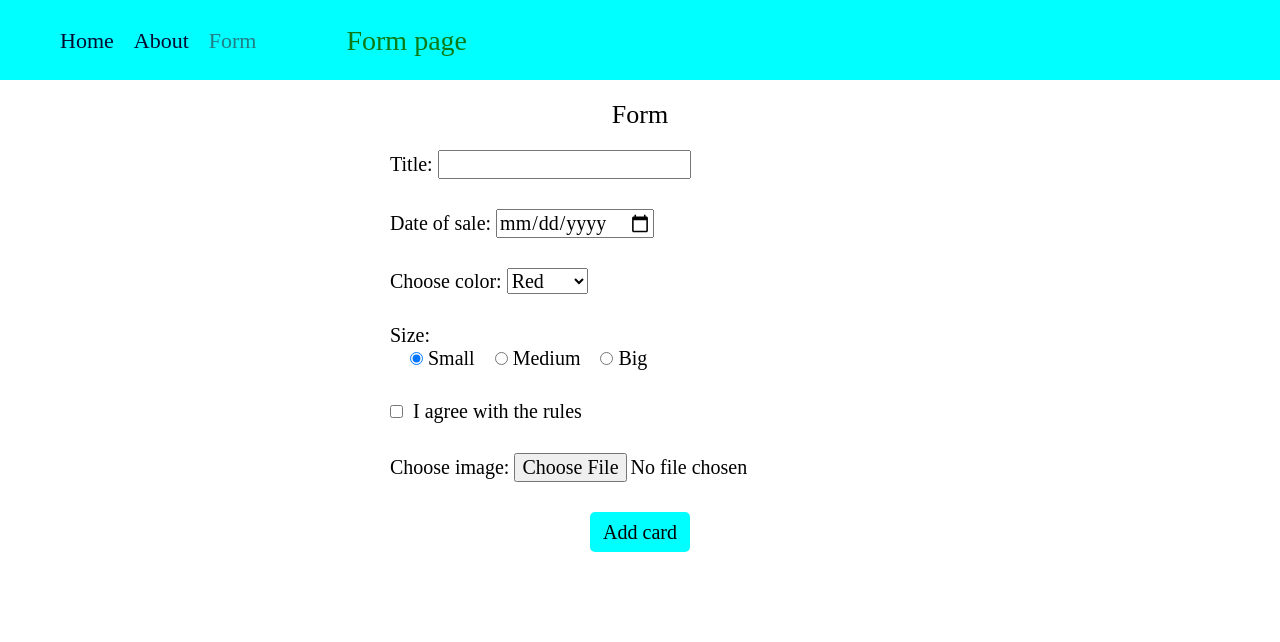
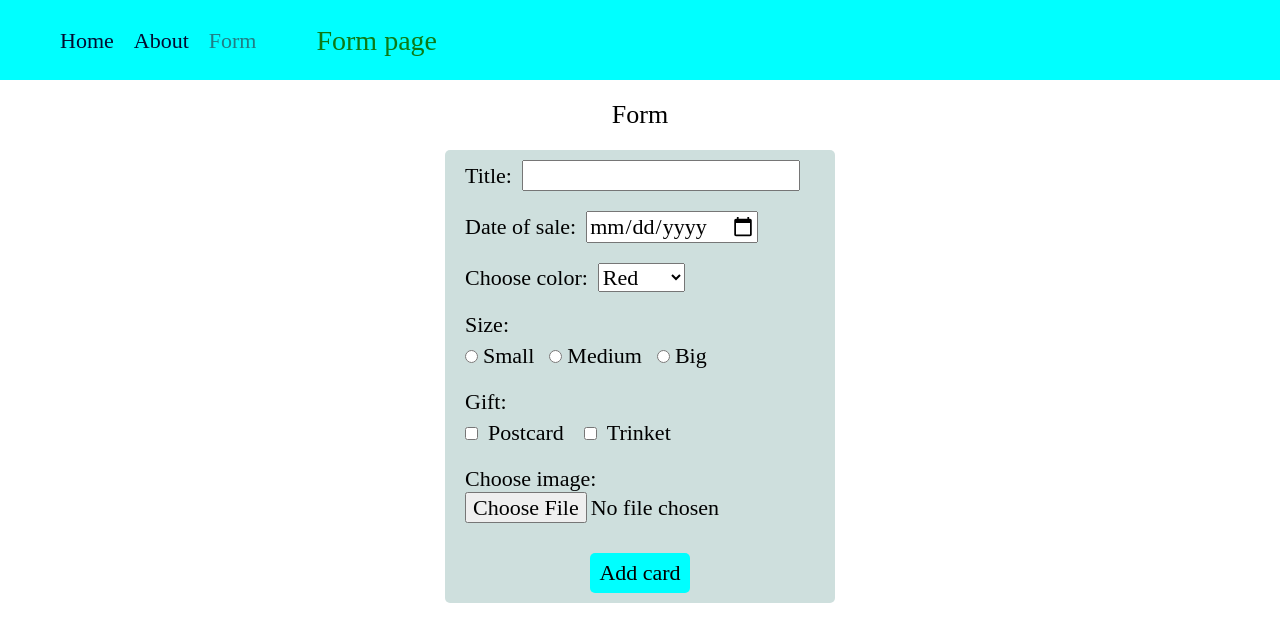
Before and after one commit to anast-ananko/rs-react, a React (Vite) app: page /form in a window 1280 px wide. Shown: the top 642 px of the page. Built offline with nearby package versions, Linux system fonts and the light colour scheme.

Commit message:
feat: add refs and template for card

```diff
--- a/src/components/FormData/Form/index.tsx
+++ b/src/components/FormData/Form/index.tsx
@@ -1,19 +1,30 @@
 import React, { Component, createRef, RefObject } from 'react';
 
-import { IForm } from '../../../interfaces/form';
+import { IFormProps, IFormState } from '../../../interfaces/form';
 
-class Form extends Component<IForm, Record<string, never>> {
+class Form extends Component<IFormProps, IFormState> {
   inputRef: RefObject<HTMLInputElement>;
   dateRef: RefObject<HTMLInputElement>;
   colorRef: RefObject<HTMLSelectElement>;
   sizeRef_1: RefObject<HTMLInputElement>;
   sizeRef_2: RefObject<HTMLInputElement>;
   sizeRef_3: RefObject<HTMLInputElement>;
-  checkboxRef: RefObject<HTMLInputElement>;
+  checkboxRef_1: RefObject<HTMLInputElement>;
+  checkboxRef_2: RefObject<HTMLInputElement>;
   imageRef: RefObject<HTMLInputElement>;
 
-  constructor(props: IForm) {
+  constructor(props: IFormProps) {
     super(props);
+
+    this.state = {
+      formIsValid: false,
+      titleError: '',
+      dateError: '',
+      colorError: '',
+      sizeError: '',
+      checkboxError: '',
+      imageError: '',
+    };
 
     this.inputRef = createRef<HTMLInputElement>();
     this.dateRef = createRef<HTMLInputElement>();
@@ -21,90 +32,153 @@ class Form extends Component<IForm, Record<string, never>> {
     this.sizeRef_1 = createRef<HTMLInputElement>();
     this.sizeRef_2 = createRef<HTMLInputElement>();
     this.sizeRef_3 = createRef<HTMLInputElement>();
-    this.checkboxRef = createRef<HTMLInputElement>();
+    this.checkboxRef_1 = createRef<HTMLInputElement>();
+    this.checkboxRef_2 = createRef<HTMLInputElement>();
     this.imageRef = createRef<HTMLInputElement>();
   }
 
+  clearFields = () => {
+    if (this.inputRef && this.inputRef.current) {
+      this.inputRef.current.value = '';
+    }
+    if (this.dateRef && this.dateRef.current) {
+      this.dateRef.current.value = '';
+    }
+    if (this.colorRef && this.colorRef.current) {
+      this.colorRef.current.value = '';
+    }
+    if (this.sizeRef_1 && this.sizeRef_1.current) {
+      this.sizeRef_1.current.value = '';
+    }
+    if (this.sizeRef_2 && this.sizeRef_2.current) {
+      this.sizeRef_2.current.value = '';
+    }
+    if (this.sizeRef_3 && this.sizeRef_3.current) {
+      this.sizeRef_3.current.value = '';
+    }
+    if (this.checkboxRef_1 && this.checkboxRef_1.current) {
+      this.checkboxRef_1.current.value = '';
+    }
+    if (this.checkboxRef_2 && this.checkboxRef_2.current) {
+      this.checkboxRef_2.current.value = '';
+    }
+    if (this.imageRef && this.imageRef.current) {
+      this.imageRef.current.value = '';
+    }
+  };
+
   handleSubmit = (e: React.FormEvent<HTMLFormElement>): void => {
     e.preventDefault();
-    console.log(this.checkboxRef.current);
     const newCard = {
       title: this.inputRef.current!.value,
       date: this.dateRef.current!.value,
       color: this.colorRef.current!.value,
-      size: this.sizeRef_1.current?.checked
-        ? this.sizeRef_1.current?.value
-        : this.sizeRef_2.current?.checked
-        ? this.sizeRef_2.current?.value
-        : this.sizeRef_3.current?.value,
-      checkbox: this.checkboxRef.current?.checked,
-      image: this.imageRef.current!.value,
+      size: this.sizeRef_1.current!.checked
+        ? this.sizeRef_1.current!.value
+        : this.sizeRef_2.current!.checked
+        ? this.sizeRef_2.current!.value
+        : this.sizeRef_3.current!.value,
+      checkbox:
+        (this.checkboxRef_1.current?.checked ? this.checkboxRef_1.current?.value : '') +
+        ' ' +
+        (this.checkboxRef_2.current?.checked ? this.checkboxRef_2.current?.value : ''),
+      image: URL.createObjectURL(this.imageRef!.current!.files![0]),
     };
     this.props.addCard(newCard);
+    this.clearFields();
   };
 
   render() {
     return (
       <div className="form">
         <form className="form__content" onSubmit={this.handleSubmit}>
-          <label className="form__label">
-            Title: <input type="text" ref={this.inputRef} />
+          <div className="form__input">
+            <label htmlFor="form__input" className="form__label">
+              Title:
             </label>
-          <label className="form__label">
-            Date of sale: <input type="date" className="form__date" ref={this.dateRef} />
+            <input type="text" id="form__input" ref={this.inputRef} />
+          </div>
+          <div className="form__date">
+            <label htmlFor="form__date" className="form__label">
+              Date of sale:
             </label>
-          <label className="form__label">
-            Choose color:{' '}
-            <select className="form__select" ref={this.colorRef}>
-              <option value="Red">Red</option>
-              <option value="Orange">Orange</option>
-              <option value="Pink">Pink</option>
-              <option value="Blue">Blue</option>
+            <input type="date" id="form__date" ref={this.dateRef} />
+          </div>
+          <div className="form__select">
+            <label htmlFor="form__select" className="form__label">
+              Choose color:
+            </label>
+            <select id="form__select" ref={this.colorRef}>
+              <option value="empty">Red</option>
+              <option value="red">Red</option>
+              <option value="orange">Orange</option>
+              <option value="pink">Pink</option>
+              <option value="blue">Blue</option>
             </select>
-          </label>
-          <label className="form__label">
-            Size:
-            <fieldset>
+          </div>
+          <fieldset className="radio">
+            <legend className="legend">Size:</legend>
+            <div className="form__radio-item">
               <input
+                type="radio"
+                id="form__radio-1"
+                className="form__radio"
+                value="small"
+                name="size"
                 ref={this.sizeRef_1}
-                checked
+              />
+              <label htmlFor="form__radio-1">Small</label>
+            </div>
+            <div className="form__radio-item">
+              <input
                 type="radio"
-                value="Small"
+                id="form__radio-2"
                 className="form__radio"
+                value="medium"
                 name="size"
-              />{' '}
-              Small
+                ref={this.sizeRef_2}
+              />
+              <label htmlFor="form__radio-2">Medium</label>
+            </div>
+            <div className="form__radio-item">
               <input
-                ref={this.sizeRef_2}
                 type="radio"
-                value="Medium"
                 className="form__radio"
+                id="form__radio-3"
+                value="big"
                 name="size"
-              />{' '}
-              Medium
-              <input
                 ref={this.sizeRef_3}
-                type="radio"
-                value="Big"
-                className="form__radio"
-                name="size"
-              />{' '}
-              Big
+              />
+              <label htmlFor="form__radio-3">Big</label>
+            </div>
           </fieldset>
-          </label>
-          <label className="form__label">
+          <fieldset className="form__checkbox">
+            <legend className="legend">Gift:</legend>
+            <div className="form__checkbox-item">
               <input
                 type="checkbox"
-              name="checkbox"
-              className="form__checkbox"
-              ref={this.checkboxRef}
+                name="gift"
+                id="postcard"
+                value="postcard"
+                ref={this.checkboxRef_1}
               />
-            I agree with the rules
-          </label>
-          <label>
-            Choose image:{' '}
-            <input type="file" name="file" className="form__file" ref={this.imageRef} />
-          </label>
+              <label htmlFor="postcard">Postcard</label>
+            </div>
+            <div className="form__checkbox-item">
+              <input
+                type="checkbox"
+                name="gift"
+                id="trinket"
+                value="trinket"
+                ref={this.checkboxRef_2}
+              />
+              <label htmlFor="trinket">Trinket</label>
+            </div>
+          </fieldset>
+          <div className="form__file">
+            <label htmlFor="form__file">Choose image: </label>
+            <input id="form__file" type="file" name="file" ref={this.imageRef} />
+          </div>
           <button type="submit" className="form__button">
             Add card
           </button>
--- a/src/components/FormData/FormCardsList/index.tsx
+++ b/src/components/FormData/FormCardsList/index.tsx
@@ -8,9 +8,20 @@ class FormCardsList extends Component<IFormDataState, Record<string, never>> {
   }
   render() {
     return (
-      <div className="form-cards-list">
+      <div className="form-cards__list">
         {this.props.cards &&
-          this.props.cards.map((item, index) => <div key={index}>{item.title}</div>)}
+          this.props.cards.map((item, index) => (
+            <div key={index} className="form-cards__item">
+              <img src={item.image} alt={item.title} className="item__image" />
+              <div className="item__content">
+                <h3 className="item__title">Title: {item.title}</h3>
+                <div className="item__date">Date: {item.date}</div>
+                <div className="item__color">Color: {item.color}</div>
+                <div className="item__size">Size: {item.size}</div>
+                <div className="item__text">Gift: {item.checkbox}</div>
+              </div>
+            </div>
+          ))}
       </div>
     );
   }
--- a/src/components/FormData/formData.scss
+++ b/src/components/FormData/formData.scss
@@ -14,27 +14,52 @@
     display: flex;
     flex-direction: column;
     margin: 0 auto;
-    max-width: 500px;
-    font-size: 20px;
+    padding: 10px 20px;
+    max-width: 350px;
+    font-size: 22px;
+    background-color: rgb(206, 223, 221);
+    border-radius: 5px;
 }
 
 .form__label {
-    margin-bottom: 30px;
+    margin-right: 10px;
+
 }
 
-.form__select,
-.form__date {
-    cursor: pointer;
+.form__input,
+.form__date,
+.form__select {
+    margin-bottom: 20px;
+}
+
+.radio {
+    display: flex;
+    margin-bottom: 20px;
+}
+
+.legend {
+    margin-bottom: 5px;
+}
+
+.form__radio-item {
+    margin-right: 15px;
 }
 
 .form__radio {
-    margin-left: 20px;
-    cursor: pointer;
+    margin-right: 5px;
 }
 
 .form__checkbox {
-    margin-right: 10px;
-    cursor: pointer;
+    display: flex;
+    margin-bottom: 20px;
+}
+
+.form__checkbox-item {
+    margin-right: 20px;
+
+    label {
+        margin-left: 10px;
+    }
 }
 
 .form__button {
@@ -51,3 +76,37 @@
         background-color: rgb(14, 100, 153);
     }
 }
+
+.form-cards__list {
+    display: flex;
+    flex-wrap: wrap;
+    margin: 20px;
+    gap: 20px;
+    justify-content: center;
+}
+
+.form-cards__item {
+    width: 220px;
+    height: 350px;
+    border: 1px solid rgb(7, 29, 130);
+    border-radius: 5px;
+    font-size: 22px;
+    overflow: hidden;
+}
+
+.item__content {
+    display: flex;
+    flex-direction: column;
+    align-items: center;
+}
+
+.item__image {
+    width: 220px;
+    height: 200px;
+}
+
+.item__size,
+.item__text,
+.item__color {
+    text-transform: capitalize;
+}
--- a/src/components/Header/header.scss
+++ b/src/components/Header/header.scss
@@ -10,7 +10,7 @@
 }
 
 .header__title {
-    margin-left: 70px;
+    margin-left: 40px;
     font-size: 28px;
     color: rgb(12, 122, 21);
 }
```
Also changed, not shown: src/interfaces/form.ts (+11 -1 lines), src/interfaces/formDataState.ts (+5 -5 lines). Lines whose indentation alone changed are shown as unchanged.
